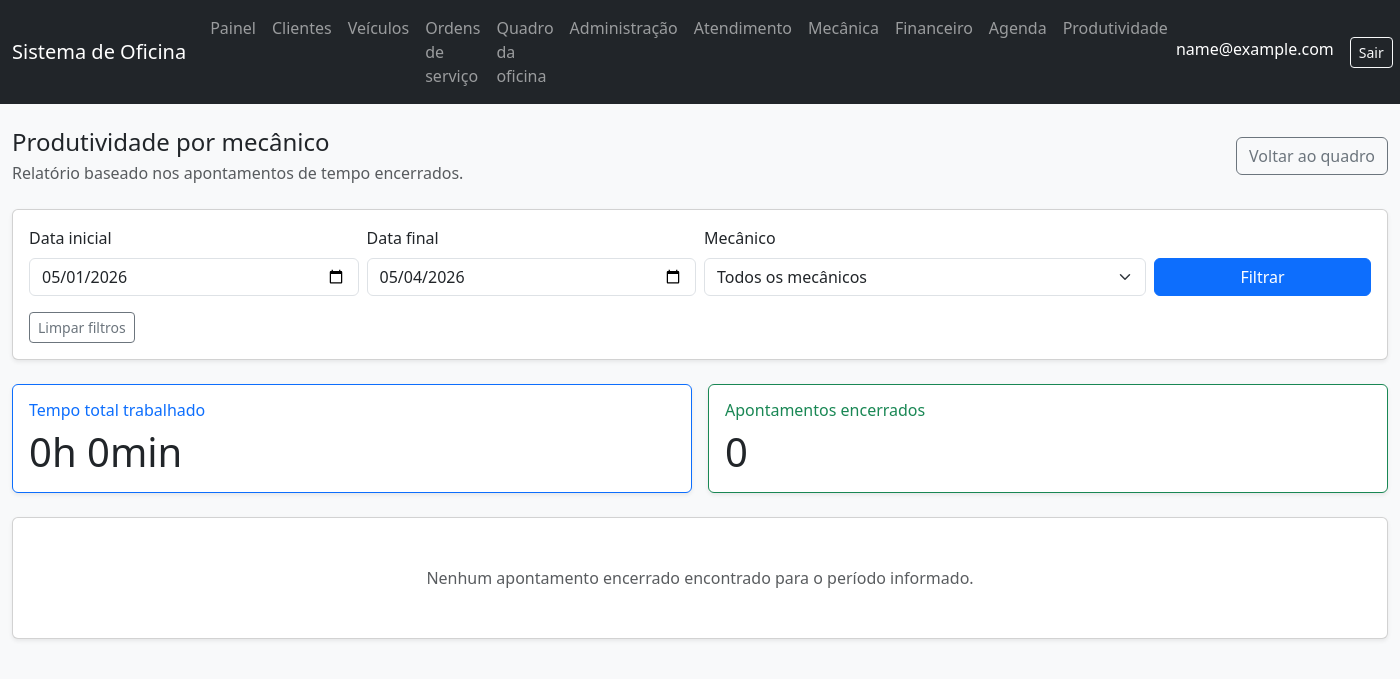
After one commit to CesarBerbel/motormind_old, a Django app: page /servicos/relatorios/produtividade-mecanicos/ in a window 1400 px wide. The commit adds this page. Shown: the top 679 px of the page. Run offline with Django 5.2, Linux system fonts and the light colour scheme; a user stored in the database is signed in; tables that the repository leaves empty hold one stand-in row (values such as "Sample post").

Commit message:
feat(service_orders): add mechanic productivity report

```diff
--- /dev/null
+++ b/service_orders/reports_views.py
@@ -0,0 +1,176 @@
+from django.contrib.auth import get_user_model
+from django.contrib.auth.decorators import login_required
+from django.contrib.auth.models import Group
+from django.shortcuts import render
+from django.utils import timezone
+from django.utils.dateparse import parse_date
+
+from accounts.permissions import groups_required
+
+from .models import ServiceOrderTimeEntry
+
+
+def get_mechanic_queryset():
+    """
+    Return active users from mechanic group.
+    """
+    User = get_user_model()
+
+    mechanic_group = Group.objects.filter(name="Mecânico").first()
+
+    if not mechanic_group:
+        return User.objects.none()
+
+    return User.objects.filter(
+        groups=mechanic_group,
+        is_active=True,
+    ).order_by(
+        "first_name",
+        "email",
+    )
+
+
+def seconds_to_hours_minutes(total_seconds):
+    """
+    Convert seconds to a readable hours and minutes string.
+    """
+    total_seconds = int(total_seconds)
+    hours = total_seconds // 3600
+    minutes = (total_seconds % 3600) // 60
+
+    return f"{hours}h {minutes}min"
+
+
+@login_required
+@groups_required(["Administrador", "Atendente"])
+def mechanic_productivity_report_view(request):
+    """
+    Show mechanic productivity report based on closed time entries.
+    """
+    today = timezone.localdate()
+
+    start_date_raw = request.GET.get("start_date", "")
+    end_date_raw = request.GET.get("end_date", "")
+    mechanic_id = request.GET.get("mechanic", "")
+
+    start_date = parse_date(start_date_raw) if start_date_raw else today.replace(day=1)
+    end_date = parse_date(end_date_raw) if end_date_raw else today
+
+    if start_date is None:
+        start_date = today.replace(day=1)
+
+    if end_date is None:
+        end_date = today
+
+    start_datetime = timezone.make_aware(
+        timezone.datetime.combine(
+            start_date,
+            timezone.datetime.min.time(),
+        )
+    )
+
+    end_datetime = timezone.make_aware(
+        timezone.datetime.combine(
+            end_date,
+            timezone.datetime.max.time(),
+        )
+    )
+
+    time_entries = (
+        ServiceOrderTimeEntry.objects.select_related(
+            "mechanic",
+            "service_order",
+            "service_order__customer",
+            "service_order__vehicle",
+        )
+        .filter(
+            started_at__gte=start_datetime,
+            started_at__lte=end_datetime,
+            ended_at__isnull=False,
+        )
+        .order_by(
+            "mechanic__email",
+            "-started_at",
+        )
+    )
+
+    if mechanic_id:
+        time_entries = time_entries.filter(
+            mechanic_id=mechanic_id,
+        )
+
+    mechanic_rows = {}
+
+    total_seconds = 0
+
+    for entry in time_entries:
+        duration_seconds = entry.duration.total_seconds()
+        total_seconds += duration_seconds
+
+        mechanic_key = entry.mechanic_id
+
+        if mechanic_key not in mechanic_rows:
+            mechanic_rows[mechanic_key] = {
+                "mechanic": entry.mechanic,
+                "entries_count": 0,
+                "total_seconds": 0,
+                "orders": {},
+            }
+
+        mechanic_rows[mechanic_key]["entries_count"] += 1
+        mechanic_rows[mechanic_key]["total_seconds"] += duration_seconds
+
+        order_key = entry.service_order_id
+
+        if order_key not in mechanic_rows[mechanic_key]["orders"]:
+            mechanic_rows[mechanic_key]["orders"][order_key] = {
+                "service_order": entry.service_order,
+                "entries_count": 0,
+                "total_seconds": 0,
+            }
+
+        mechanic_rows[mechanic_key]["orders"][order_key]["entries_count"] += 1
+        mechanic_rows[mechanic_key]["orders"][order_key]["total_seconds"] += (
+            duration_seconds
+        )
+
+    report_rows = []
+
+    for row in mechanic_rows.values():
+        orders = []
+
+        for order in row["orders"].values():
+            orders.append(
+                {
+                    "service_order": order["service_order"],
+                    "entries_count": order["entries_count"],
+                    "total_duration": seconds_to_hours_minutes(
+                        order["total_seconds"],
+                    ),
+                }
+            )
+
+        report_rows.append(
+            {
+                "mechanic": row["mechanic"],
+                "entries_count": row["entries_count"],
+                "total_duration": seconds_to_hours_minutes(
+                    row["total_seconds"],
+                ),
+                "orders": orders,
+            }
+        )
+
+    return render(
+        request,
+        "service_orders/mechanic_productivity_report.html",
+        {
+            "report_rows": report_rows,
+            "mechanics": get_mechanic_queryset(),
+            "selected_mechanic": mechanic_id,
+            "start_date": start_date,
+            "end_date": end_date,
+            "total_duration": seconds_to_hours_minutes(total_seconds),
+            "total_entries": time_entries.count(),
+        },
+    )
--- a/service_orders/urls.py
+++ b/service_orders/urls.py
@@ -1,6 +1,6 @@
 from django.urls import path
 
-from . import calendar_views, time_tracking_views, views
+from . import calendar_views, reports_views, time_tracking_views, views
 
 app_name = "service_orders"
 
@@ -20,6 +20,11 @@ urlpatterns = [
         "agenda/",
         calendar_views.workshop_agenda_view,
         name="workshop_agenda",
+    ),
+    path(
+        "relatorios/produtividade-mecanicos/",
+        reports_views.mechanic_productivity_report_view,
+        name="mechanic_productivity_report",
     ),
     path(
         "ordens/criar/",
--- a/templates/base.html
+++ b/templates/base.html
@@ -123,6 +123,14 @@
                         </li>
                     {% endif %}
 
+                    {% if request.user|has_group:"Administrador" or request.user|has_group:"Atendente" %}
+                        <li class="nav-item">
+                            <a class="nav-link" href="{% url 'service_orders:mechanic_productivity_report' %}">
+                                Produtividade
+                            </a>
+                        </li>
+                    {% endif %}
+
                 {% endif %}
 
             </ul>
--- /dev/null
+++ b/templates/service_orders/mechanic_productivity_report.html
@@ -0,0 +1,208 @@
+{% extends "base.html" %}
+
+{% block title %}
+    Produtividade por mecânico - Sistema de Oficina
+{% endblock %}
+
+{% block content %}
+
+<div class="d-flex justify-content-between align-items-center mb-4">
+    <div>
+        <h1 class="h4 mb-1">
+            Produtividade por mecânico
+        </h1>
+
+        <p class="text-muted mb-0">
+            Relatório baseado nos apontamentos de tempo encerrados.
+        </p>
+    </div>
+
+    <a href="{% url 'service_orders:service_order_board' %}" class="btn btn-outline-secondary">
+        Voltar ao quadro
+    </a>
+</div>
+
+<form method="get" class="card card-body shadow-sm mb-4">
+    <div class="row g-2 align-items-end">
+
+        <div class="col-md-3">
+            <label class="form-label">
+                Data inicial
+            </label>
+
+            <input
+                type="date"
+                name="start_date"
+                value="{{ start_date|date:'Y-m-d' }}"
+                class="form-control"
+            >
+        </div>
+
+        <div class="col-md-3">
+            <label class="form-label">
+                Data final
+            </label>
+
+            <input
+                type="date"
+                name="end_date"
+                value="{{ end_date|date:'Y-m-d' }}"
+                class="form-control"
+            >
+        </div>
+
+        <div class="col-md-4">
+            <label class="form-label">
+                Mecânico
+            </label>
+
+            <select name="mechanic" class="form-select">
+                <option value="">Todos os mecânicos</option>
+
+                {% for mechanic in mechanics %}
+                    <option value="{{ mechanic.pk }}" {% if selected_mechanic == mechanic.pk|stringformat:"s" %}selected{% endif %}>
+                        {% if mechanic.first_name %}
+                            {{ mechanic.first_name }} {{ mechanic.last_name }} - {{ mechanic.email }}
+                        {% else %}
+                            {{ mechanic.email }}
+                        {% endif %}
+                    </option>
+                {% endfor %}
+            </select>
+        </div>
+
+        <div class="col-md-2">
+            <button type="submit" class="btn btn-primary w-100">
+                Filtrar
+            </button>
+        </div>
+
+    </div>
+
+    <div class="mt-3">
+        <a href="{% url 'service_orders:mechanic_productivity_report' %}" class="btn btn-outline-secondary btn-sm">
+            Limpar filtros
+        </a>
+    </div>
+</form>
+
+<div class="row g-3 mb-4">
+
+    <div class="col-md-6">
+        <div class="card shadow-sm border-primary h-100">
+            <div class="card-body">
+                <h2 class="h6 text-primary">
+                    Tempo total trabalhado
+                </h2>
+
+                <p class="display-6 mb-0">
+                    {{ total_duration }}
+                </p>
+            </div>
+        </div>
+    </div>
+
+    <div class="col-md-6">
+        <div class="card shadow-sm border-success h-100">
+            <div class="card-body">
+                <h2 class="h6 text-success">
+                    Apontamentos encerrados
+                </h2>
+
+                <p class="display-6 mb-0">
+                    {{ total_entries }}
+                </p>
+            </div>
+        </div>
+    </div>
+
+</div>
+
+{% for row in report_rows %}
+    <div class="card shadow-sm mb-4">
+        <div class="card-header bg-dark text-white">
+            <div class="d-flex justify-content-between align-items-center">
+                <strong>
+                    {{ row.mechanic.email }}
+                </strong>
+
+                <span>
+                    {{ row.total_duration }} · {{ row.entries_count }} apontamento(s)
+                </span>
+            </div>
+        </div>
+
+        <div class="card-body">
+
+            <div class="table-responsive">
+                <table class="table table-hover align-middle">
+                    <thead>
+                        <tr>
+                            <th>OS</th>
+                            <th>Cliente</th>
+                            <th>Veículo</th>
+                            <th>Status</th>
+                            <th>Apontamentos</th>
+                            <th>Tempo total</th>
+                            <th class="text-end">Ações</th>
+                        </tr>
+                    </thead>
+
+                    <tbody>
+                        {% for order in row.orders %}
+                            <tr>
+                                <td>
+                                    #{{ order.service_order.pk }} - {{ order.service_order.title }}
+                                </td>
+
+                                <td>
+                                    {{ order.service_order.customer.name }}
+                                </td>
+
+                                <td>
+                                    {{ order.service_order.vehicle.plate }}
+                                    -
+                                    {{ order.service_order.vehicle.brand }}
+                                    {{ order.service_order.vehicle.model }}
+                                </td>
+
+                                <td>
+                                    {{ order.service_order.get_status_display }}
+                                </td>
+
+                                <td>
+                                    {{ order.entries_count }}
+                                </td>
+
+                                <td>
+                                    {{ order.total_duration }}
+                                </td>
+
+                                <td class="text-end">
+                                    <a href="{% url 'service_orders:service_order_detail' order.service_order.pk %}" class="btn btn-sm btn-outline-primary">
+                                        Abrir OS
+                                    </a>
+                                </td>
+                            </tr>
+                        {% empty %}
+                            <tr>
+                                <td colspan="7" class="text-center text-muted py-3">
+                                    Nenhuma OS encontrada para este mecânico.
+                                </td>
+                            </tr>
+                        {% endfor %}
+                    </tbody>
+                </table>
+            </div>
+
+        </div>
+    </div>
+{% empty %}
+    <div class="card shadow-sm">
+        <div class="card-body text-center text-muted py-5">
+            Nenhum apontamento encerrado encontrado para o período informado.
+        </div>
+    </div>
+{% endfor %}
+
+{% endblock %}
```
Also changed, not shown: service_orders/tests/test_productivity_report.py (added, +265 -0 lines).
